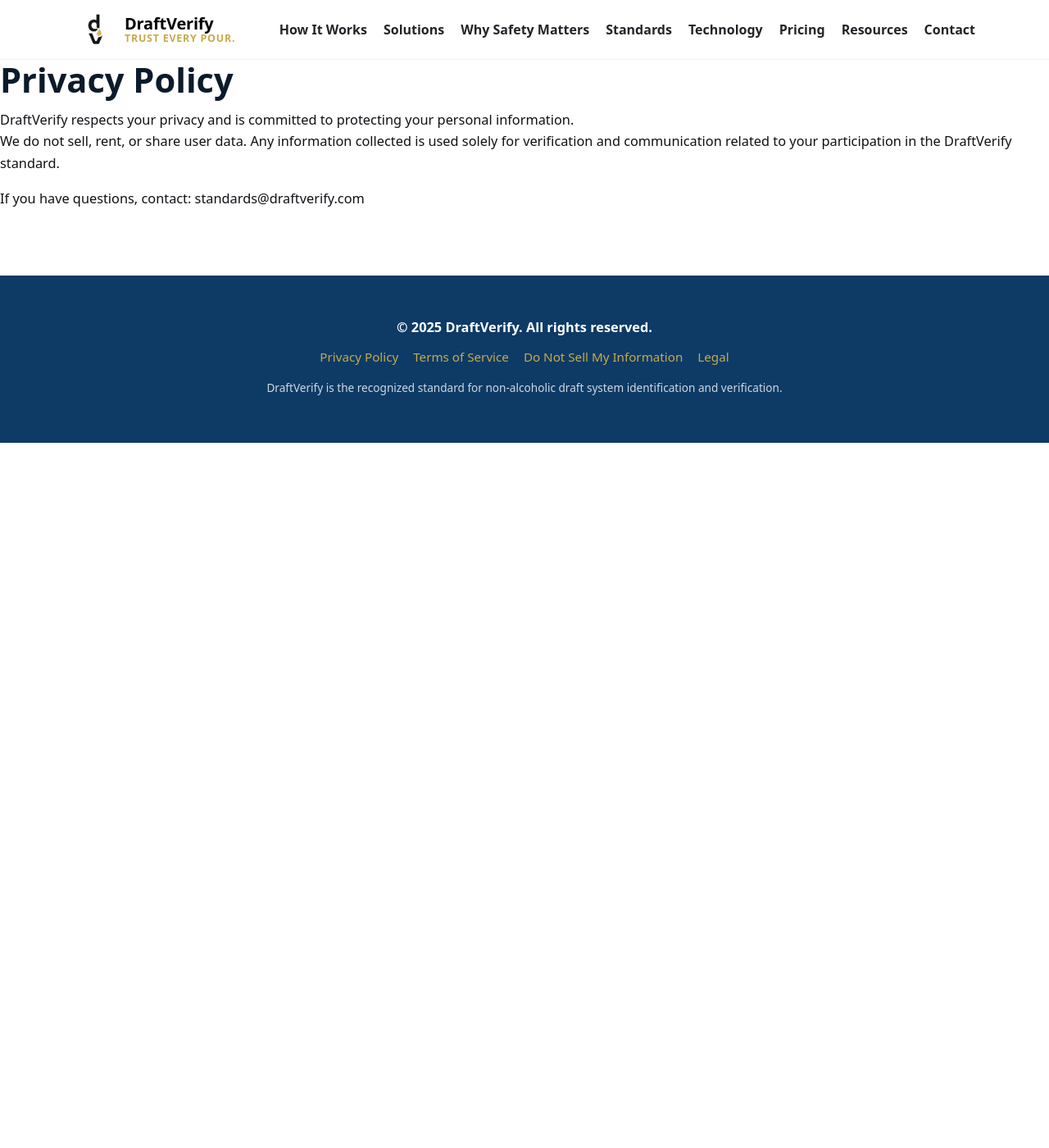
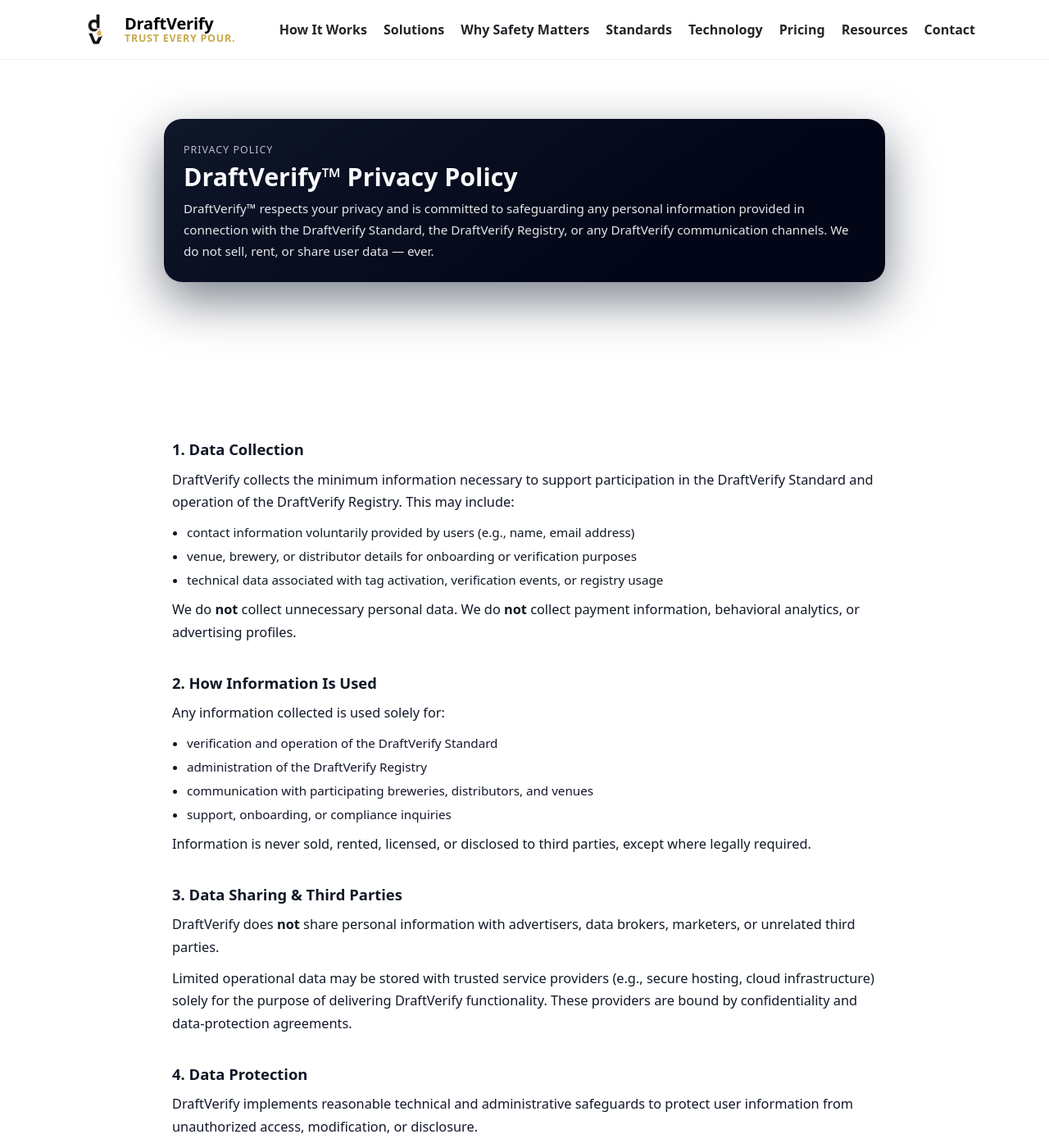
Before and after one commit to draftverify/draftverify.com, a Jekyll site: the page built from privacy.md, in a window 1280 px wide and 1400 px high. Shown: the whole window at 82% size. Built offline with Jekyll 4.4.1, drawn with Linux system fonts in a browser that asks for light colours; some of the changed text lies outside the part shown.

Commit message:
Update privacy.md

```diff
--- a/privacy.md
+++ b/privacy.md
@@ -4,8 +4,184 @@ layout: default
 permalink: /privacy/
 ---
 
-# Privacy Policy
-DraftVerify respects your privacy and is committed to protecting your personal information.
-We do not sell, rent, or share user data. Any information collected is used solely for verification and communication related to your participation in the DraftVerify standard.
+<style>
+  .privacy-hero{
+    max-width:880px;
+    margin:0 auto 40px;
+    padding:28px 24px 24px;
+    border-radius:22px;
+    background:linear-gradient(145deg,#0f172a 0%,#020617 70%);
+    color:#e5e7eb;
+    box-shadow:0 22px 60px rgba(15,23,42,.55);
+  }
+  .privacy-hero-eyebrow{
+    font-size:0.78rem;
+    letter-spacing:.08em;
+    text-transform:uppercase;
+    opacity:.8;
+    margin-bottom:4px;
+  }
+  .privacy-hero h1{
+    margin:0 0 8px;
+    font-size:1.9rem;
+    color:#f9fafb;
+  }
+  .privacy-hero p{
+    margin:0;
+    font-size:0.95rem;
+    line-height:1.7;
+    color:#e5e7eb;
+  }
 
-If you have questions, contact: [standards@draftverify.com](mailto:standards@draftverify.com)
+  .privacy-section{
+    max-width:860px;
+    margin:0 auto 32px;
+    font-size:0.95rem;
+    color:#111827;
+  }
+  .privacy-section h2{
+    font-size:1.15rem;
+    margin-bottom:8px;
+    color:#111827;
+  }
+  .privacy-section p{
+    margin:0 0 10px;
+    line-height:1.7;
+  }
+  .privacy-section ul{
+    margin:0 0 10px 18px;
+    padding:0;
+  }
+  .privacy-section ul li{
+    margin-bottom:4px;
+  }
+
+  .privacy-contact{
+    max-width:860px;
+    margin:8px auto 0;
+    font-size:0.93rem;
+    color:#4b5563;
+  }
+</style>
+
+<!-- HERO -->
+<section class="section">
+  <div class="container">
+    <div class="privacy-hero">
+      <div class="privacy-hero-eyebrow">Privacy Policy</div>
+      <h1>DraftVerify™ Privacy Policy</h1>
+      <p>
+        DraftVerify™ respects your privacy and is committed to safeguarding any personal information
+        provided in connection with the DraftVerify Standard, the DraftVerify Registry, or any DraftVerify
+        communication channels. We do not sell, rent, or share user data — ever.
+      </p>
+    </div>
+  </div>
+</section>
+
+<!-- INTRO -->
+<section class="section">
+  <div class="container">
+
+    <div class="privacy-section">
+      <h2>1. Data Collection</h2>
+      <p>
+        DraftVerify collects the minimum information necessary to support participation in the DraftVerify
+        Standard and operation of the DraftVerify Registry. This may include:
+      </p>
+      <ul>
+        <li>contact information voluntarily provided by users (e.g., name, email address)</li>
+        <li>venue, brewery, or distributor details for onboarding or verification purposes</li>
+        <li>technical data associated with tag activation, verification events, or registry usage</li>
+      </ul>
+
+      <p>
+        We do <strong>not</strong> collect unnecessary personal data. We do <strong>not</strong> collect
+        payment information, behavioral analytics, or advertising profiles.
+      </p>
+    </div>
+
+    <div class="privacy-section">
+      <h2>2. How Information Is Used</h2>
+      <p>
+        Any information collected is used solely for:
+      </p>
+      <ul>
+        <li>verification and operation of the DraftVerify Standard</li>
+        <li>administration of the DraftVerify Registry</li>
+        <li>communication with participating breweries, distributors, and venues</li>
+        <li>support, onboarding, or compliance inquiries</li>
+      </ul>
+
+      <p>
+        Information is never sold, rented, licensed, or disclosed to third parties, except where legally
+        required.
+      </p>
+    </div>
+
+    <div class="privacy-section">
+      <h2>3. Data Sharing & Third Parties</h2>
+      <p>
+        DraftVerify does <strong>not</strong> share personal information with advertisers, data brokers,
+        marketers, or unrelated third parties.
+      </p>
+
+      <p>
+        Limited operational data may be stored with trusted service providers (e.g., secure hosting, cloud
+        infrastructure) solely for the purpose of delivering DraftVerify functionality. These providers are
+        bound by confidentiality and data-protection agreements.
+      </p>
+    </div>
+
+    <div class="privacy-section">
+      <h2>4. Data Protection</h2>
+      <p>
+        DraftVerify implements reasonable technical and administrative safeguards to protect user
+        information from unauthorized access, modification, or disclosure.
+      </p>
+
+      <p>
+        However, no system can guarantee absolute security. Users acknowledge that participation in the
+        DraftVerify Standard involves inherent technical risks.
+      </p>
+    </div>
+
+    <div class="privacy-section">
+      <h2>5. Your Choices & Rights</h2>
+      <p>You may request at any time to:</p>
+      <ul>
+        <li>review the information associated with your DraftVerify participation</li>
+        <li>correct inaccurate information</li>
+        <li>request deletion of personal data where permitted by law</li>
+        <li>withdraw from the DraftVerify Standard or Registry</li>
+      </ul>
+
+      <p>
+        Requests can be submitted by email to <strong>standards@draftverify.com</strong>.
+      </p>
+    </div>
+
+    <div class="privacy-section">
+      <h2>6. Changes to This Policy</h2>
+      <p>
+        DraftVerify may update this Privacy Policy as needed to reflect operational, technical, or legal
+        changes. The revised version will be posted on this page with an updated effective date.
+      </p>
+    </div>
+
+    <div class="privacy-section">
+      <h2>7. Contact</h2>
+      <p>
+        For privacy inquiries, data requests, or questions about DraftVerify information handling:
+      </p>
+      <p>
+        📧 <a href="mailto:standards@draftverify.com">standards@draftverify.com</a>
+      </p>
+    </div>
+
+    <div class="privacy-contact">
+      © 2025 DraftVerify™ Standards Initiative. All rights reserved.
+    </div>
+
+  </div>
+</section>
```
